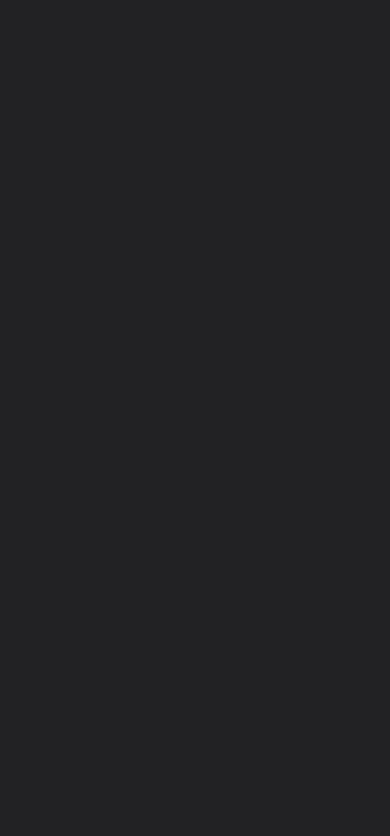
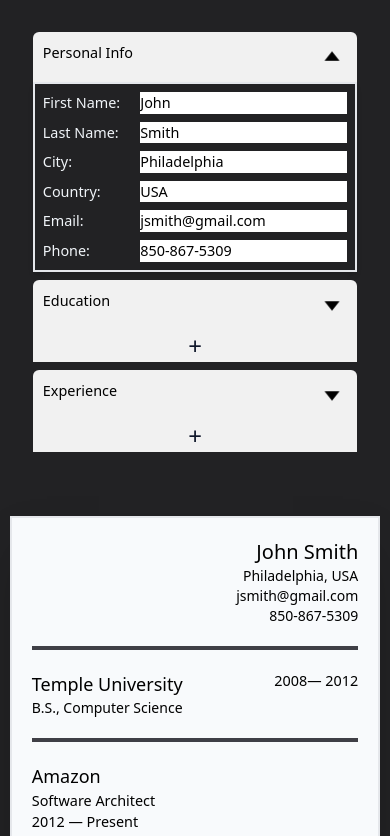
Before and after one commit to alexwittwer/cv-builder, a React (Vite) app: page / in a window 390 px wide. Shown: the top 836 px of the page. Built offline with nearby package versions, Linux system fonts and the light colour scheme.

Commit message:
add mobile functionality

```diff
--- a/src/index.css
+++ b/src/index.css
@@ -69,12 +69,27 @@ textarea {
   display: none;
 }
 
-@media screen and (max-width: 720px) {
-  .mobile {
-    display: block;
+@media screen and (max-width: 800px) {
+  .content {
+    display: grid;
+    justify-content: center;
+    place-items: center;
+    height: 100%;
   }
 
-  .content {
-    display: none;
+  #form {
+    height: auto;
+  }
+
+  #form h1 {
+    min-width: auto;
+  }
+
+  #form input {
+    max-width: 30ch;
+  }
+
+  .cv {
+    max-width: 95vw;
   }
 }
```
